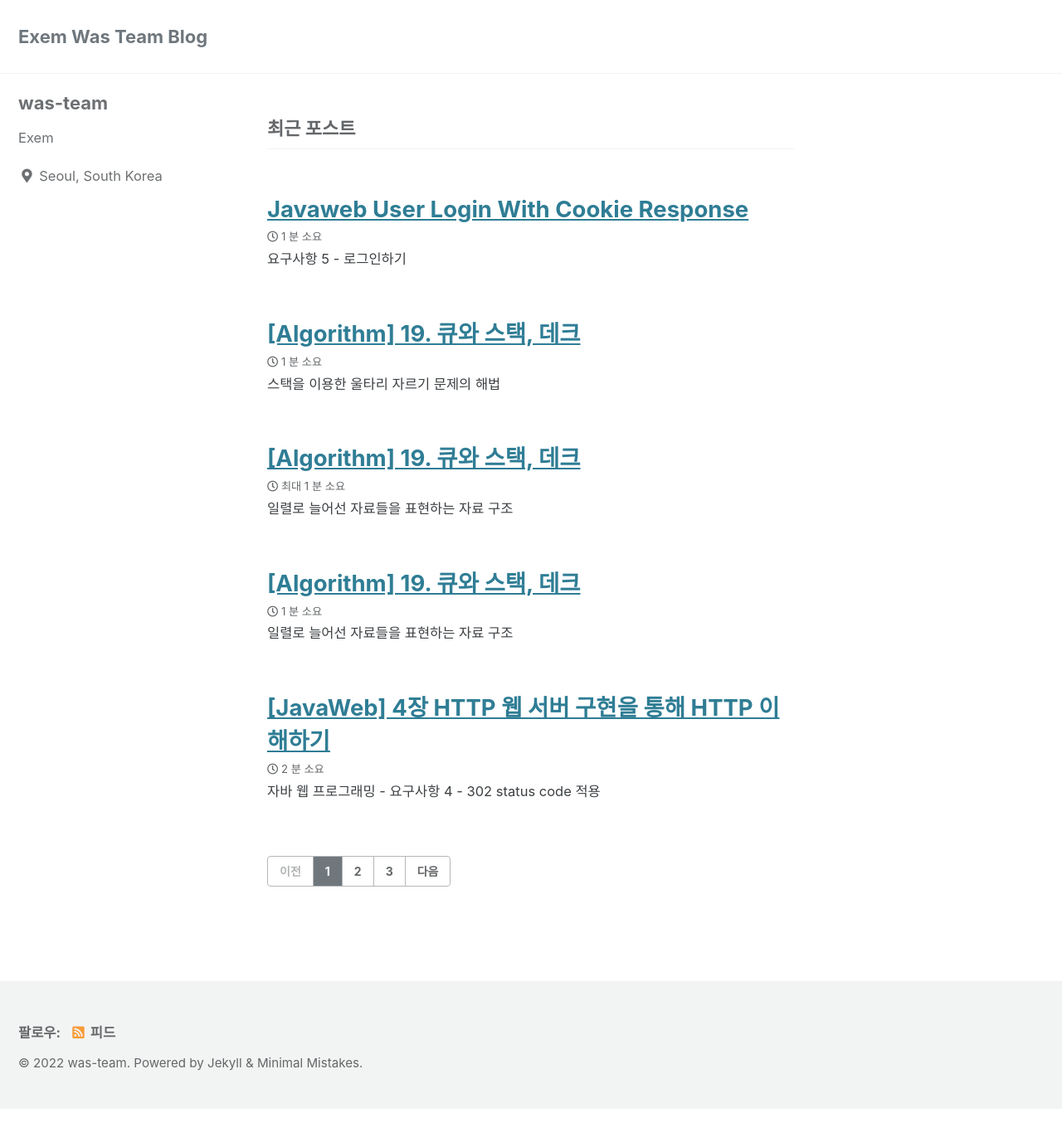
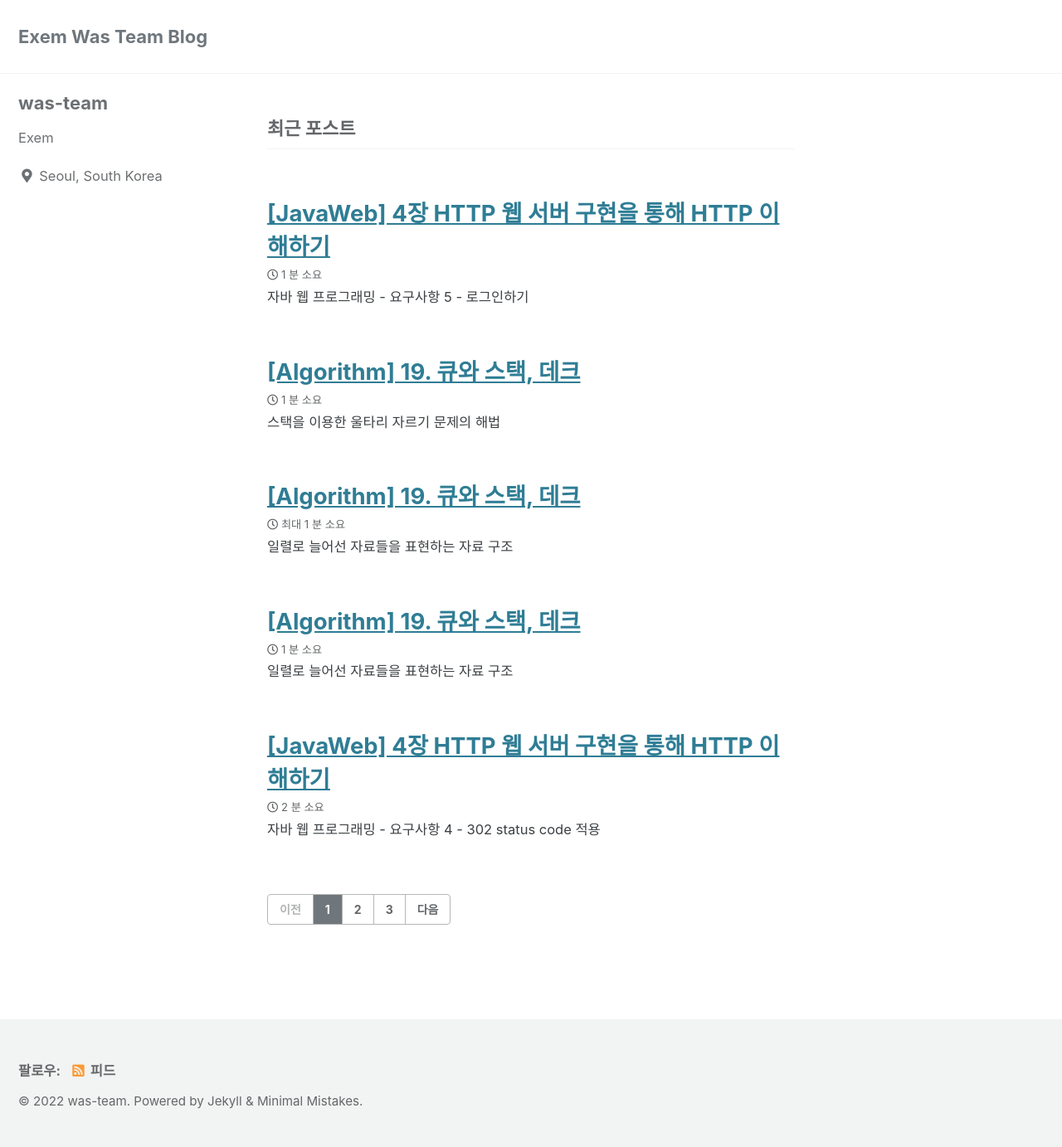
Before and after one commit to exem-was/exem-was.github.io, a Jekyll site: the page built from index.html, in a window 1280 px wide. Shown: the whole page at 83% size. Built offline with Jekyll 4.4.1, drawn with Linux system fonts in a browser that asks for light colours; cached includes are drawn as plain includes; the list of posts is cut into pages by our own code; before the commit the page ends 1337 px from its top, so only the background shows below that.

Commit message:
Update 2022-03-31-javaweb-user-login-with-cookie-response.md

```diff
--- a/_posts/2022-03-31-javaweb-user-login-with-cookie-response.md
+++ b/_posts/2022-03-31-javaweb-user-login-with-cookie-response.md
@@ -1,3 +1,18 @@
+---
+title:  "[JavaWeb] 4장 HTTP 웹 서버 구현을 통해 HTTP 이해하기"
+excerpt: "자바 웹 프로그래밍 - 요구사항 5 - 로그인하기"
+
+categories:
+  - JavaWeb
+tags:
+  - [java, web, nextstep]
+
+toc: true
+toc_sticky: true
+
+date: 2022-03-31
+last_modified_at: 2022-03-31
+---
 # 요구사항 5 - 로그인하기
 
 - “로그인" 메뉴를 클릭하면 `/user/login.html` 로 이동하여 로그인할 수 있다.
```
